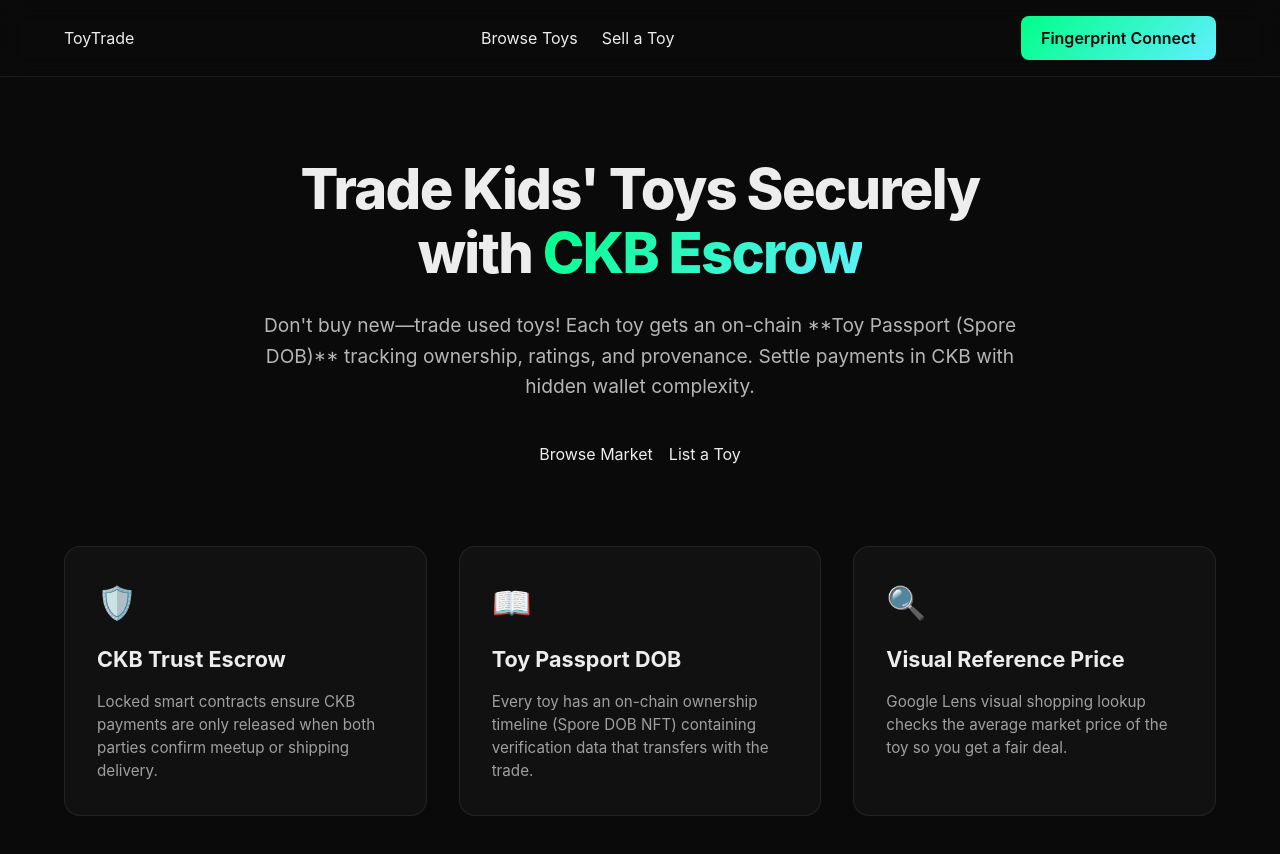
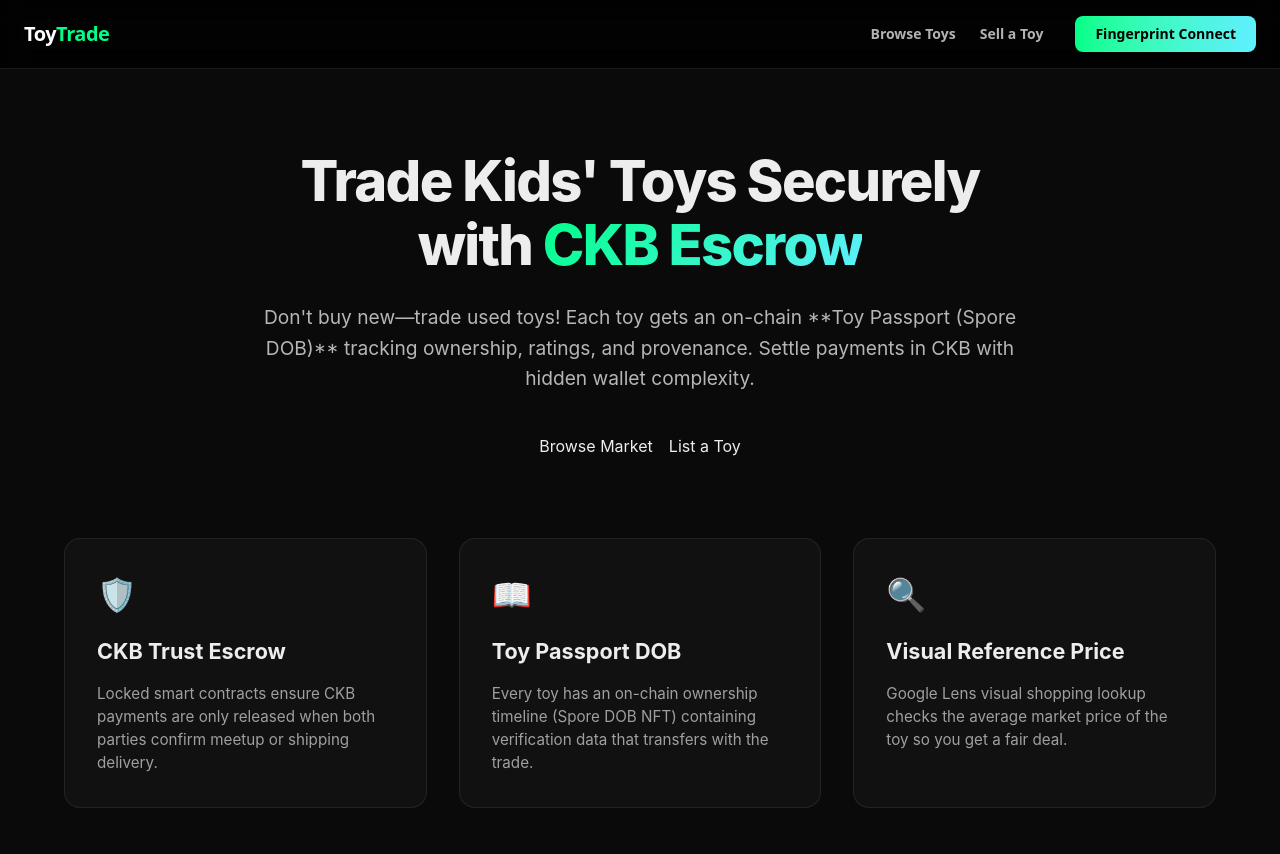
Before and after one commit to nghiadang391/Toy_trading_platform, a Next.js app: page / in a window 1280 px wide. Shown: the top 854 px of the page. Built offline with nearby package versions, Linux system fonts and the light colour scheme.

Commit message:
Refactor Navbar to use standard utility Tailwind CSS classes

```diff
--- a/src/components/layout/Navbar.tsx
+++ b/src/components/layout/Navbar.tsx
@@ -10,18 +10,16 @@
   async function connectWallet() {
     setConnecting(true);
     try {
-      // Import JoyID dynamically for SSR safety
       const { initConfig, connect } = await import("@joyid/ckb");
       initConfig({
         name: "ToyTrade",
         logo: "https://toytrade.vercel.app/logo.png",
-        joyidAppURL: "https://testnet.joyid.dev", // Uses CKB testnet
+        joyidAppURL: "https://testnet.joyid.dev",
       });
 
       const res = await connect();
       if (res && res.address) {
         setWalletAddress(res.address);
-        // Sync user backend registry profile
         await fetch("/api/users", {
           method: "POST",
           headers: { "Content-Type": "application/json" },
@@ -40,94 +38,39 @@
   }
 
   return (
-    <nav className="navbar">
-      <div className="nav-container">
-        <Link href="/" className="nav-logo">
-          Toy<span>Trade</span>
+    <nav className="sticky top-0 z-50 w-full border-b border-white/10 bg-black/80 backdrop-blur-md font-sans">
+      <div className="mx-auto max-w-7xl px-6 py-4 flex items-center justify-between">
+        <Link href="/" className="text-xl font-extrabold text-white tracking-tight">
+          Toy<span className="text-[#00ff87]">Trade</span>
         </Link>
-        <div className="nav-links">
-          <Link href="/listings" className="nav-link">Browse Toys</Link>
-          <Link href="/listings/create" className="nav-link">Sell a Toy</Link>
+
+        <div className="flex items-center gap-8">
+          <div className="flex gap-6">
+            <Link href="/listings" className="text-sm font-semibold text-white/70 hover:text-white transition-colors">
+              Browse Toys
+            </Link>
+            <Link href="/listings/create" className="text-sm font-semibold text-white/70 hover:text-white transition-colors">
+              Sell a Toy
+            </Link>
           </div>
-        <div className="nav-auth">
+
+          <div>
             {walletAddress ? (
-            <span className="wallet-badge">
+              <span className="inline-flex items-center rounded-lg border border-white/15 bg-white/5 px-4 py-2 text-xs font-medium text-white">
                 🔑 {walletAddress.slice(0, 6)}...{walletAddress.slice(-4)}
               </span>
             ) : (
-            <button className="connect-btn" onClick={connectWallet} disabled={connecting}>
+              <button
+                className="rounded-lg bg-gradient-to-r from-[#00ff87] to-[#60efff] px-5 py-2 text-sm font-bold text-black hover:opacity-90 active:scale-95 transition-all disabled:opacity-50"
+                onClick={connectWallet}
+                disabled={connecting}
+              >
                 {connecting ? "Connecting..." : "Fingerprint Connect"}
               </button>
             )}
           </div>
         </div>
-
-      <style jsx>{`
-        .navbar {
-          background: rgba(10, 10, 10, 0.8);
-          backdrop-filter: blur(12px);
-          border-bottom: 1px solid rgba(255, 255, 255, 0.08);
-          position: sticky;
-          top: 0;
-          z-index: 100;
-          font-family: Inter, sans-serif;
-        }
-        .nav-container {
-          max-width: 1200px;
-          margin: 0 auto;
-          padding: 16px 24px;
-          display: flex;
-          align-items: center;
-          justify-content: space-between;
-        }
-        .nav-logo {
-          font-size: 1.5rem;
-          font-weight: 800;
-          color: #ffffff;
-          text-decoration: none;
-          letter-spacing: -0.02em;
-        }
-        .nav-logo span {
-          color: #00ff87;
-        }
-        .nav-links {
-          display: flex;
-          gap: 24px;
-        }
-        .nav-link {
-          color: rgba(255, 255, 255, 0.7);
-          text-decoration: none;
-          font-weight: 500;
-          font-size: 0.95rem;
-          transition: color 0.2s;
-        }
-        .nav-link:hover {
-          color: #ffffff;
-        }
-        .connect-btn {
-          background: linear-gradient(135deg, #00ff87 0%, #60efff 100%);
-          border: none;
-          color: #0a0a0a;
-          padding: 10px 20px;
-          font-weight: 600;
-          border-radius: 8px;
-          cursor: pointer;
-          transition: transform 0.2s, opacity 0.2s;
-        }
-        .connect-btn:hover {
-          transform: translateY(-1px);
-          opacity: 0.95;
-        }
-        .wallet-badge {
-          background: rgba(255, 255, 255, 0.08);
-          border: 1px solid rgba(255, 255, 255, 0.15);
-          color: #ffffff;
-          padding: 8px 16px;
-          border-radius: 8px;
-          font-size: 0.85rem;
-          font-weight: 500;
-        }
-      `}</style>
+      </div>
     </nav>
   );
 }
```
Lines whose indentation alone changed are shown as unchanged.
